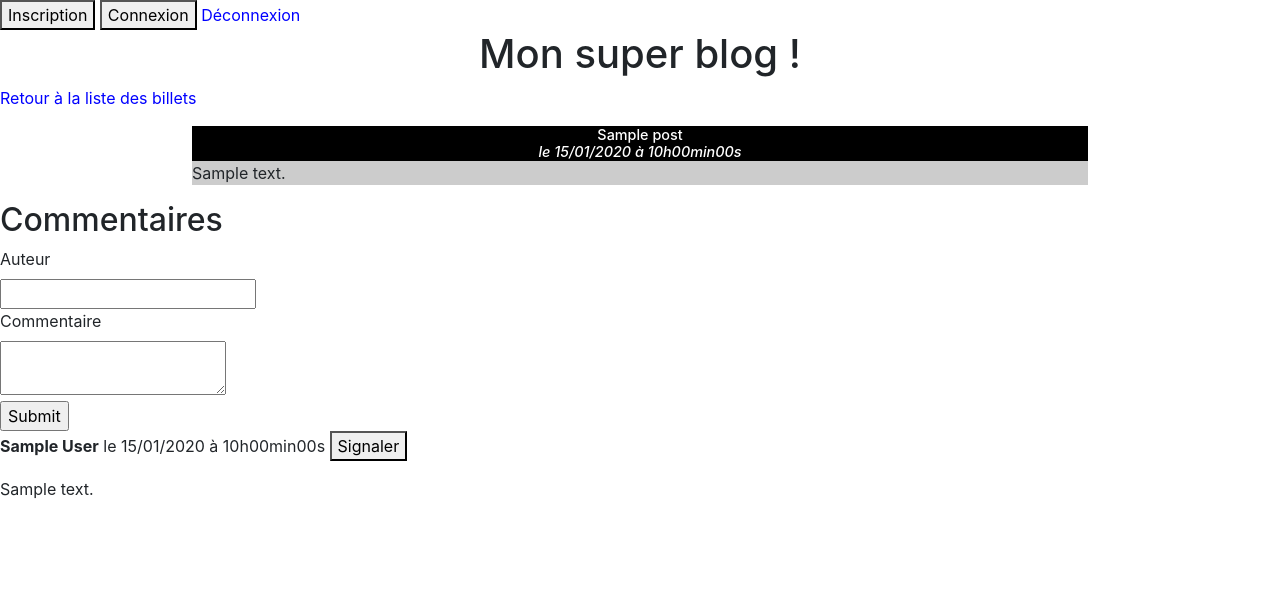
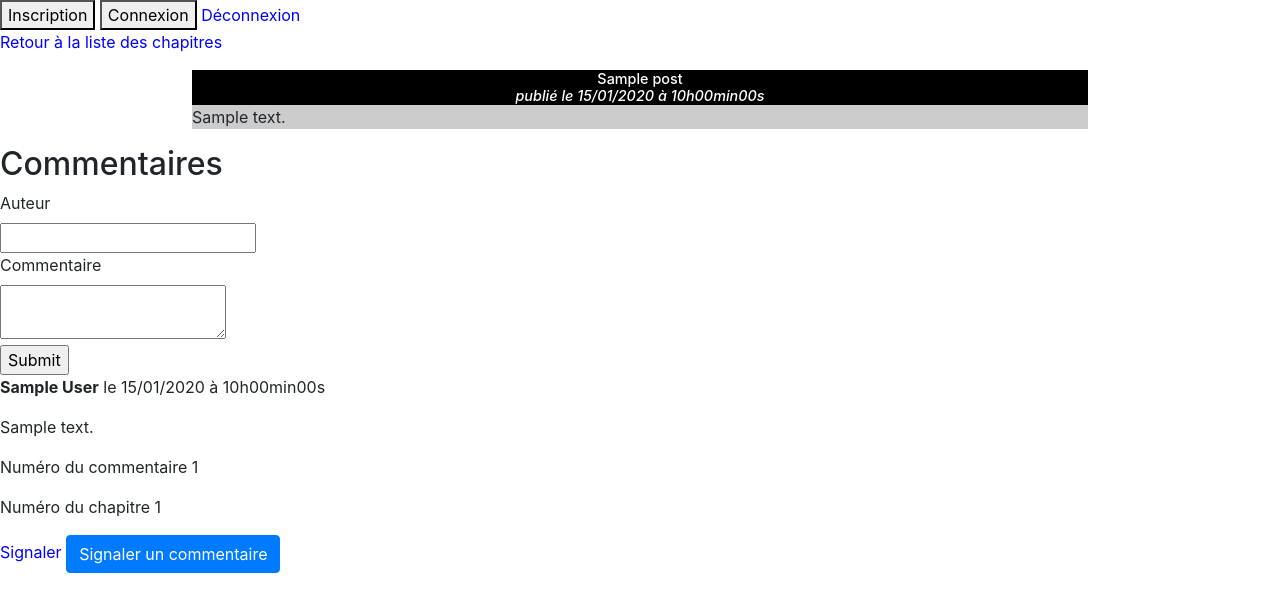
Before and after one commit to AudeLe/Jean-Forteroche-s-Blog, a PHP site: page /public/index.php?action=post&id=1 in a window 1280 px wide. Shown: the top 612 px of the page. Run offline with PHP 8.4, Linux system fonts and the light colour scheme; tables that the repository leaves empty or names only in its code hold one stand-in row (values such as "Sample post").

Commit message:
Adding of the modal asking for a confirmation before reporting a comment.

```diff
--- a/template/postView.php
+++ b/template/postView.php
@@ -2,13 +2,13 @@
 
 <?php ob_start(); ?>
 
-	<h1>Mon super blog !</h1>
-	<p><a href="../public/index.php">Retour à la liste des billets</a></p>
+
+	<p><a href="../public/index.php">Retour à la liste des chapitres</a></p>
 
 	<div class="news">
 		<h3>
 			<?= htmlspecialchars($post['title']) ?><br />
-			<em>le <?= $post['creation_date_fr'] ?></em>
+			<em>publié le <?= $post['creation_date_fr'] ?></em>
 		</h3>
 
 		<p>
@@ -35,9 +35,45 @@
 	<?php
 		while($comment = $comments->fetch()){
 			?>
-			<p><strong><?= htmlspecialchars($comment['author']) ?></strong> le <?= $comment['comment_date_fr'] ?> <button id="ReportedComment">Signaler</button></p>
-            <p id="ReportedCommentArea"></p>
+			<p><strong><?= htmlspecialchars($comment['author']) ?></strong> le <?= $comment['comment_date_fr'] ?> <!--<button id="ReportedComment">Signaler</button>--></p>
+            <!--<p id="ReportedCommentArea"></p>-->
 			<p><?= nl2br(htmlspecialchars($comment['comment'])) ?></p>
+            <p>Numéro du commentaire <?= $comment['id'] ?></p>
+            <p>Numéro du chapitre <?= $post['id'] ?></p>
+            <a href="../public/index.php?action=reportComment&id=<?= $comment['id'] ?>">Signaler</a>
+
+            <!-- Button trigger modal -->
+            <button type="button" class="btn btn-primary" data-toggle="modal" data-target="#reportComment">
+                Signaler un commentaire
+            </button>
+
+            <!-- Modal -->
+            <div class="modal fade" id="reportComment" tabindex="-1" role="dialog" aria-labelledby="reportCommentLabel" aria-hidden="true">
+                <div class="modal-dialog" role="document">
+                    <div class="modal-content">
+
+                        <div class="modal-header">
+                            <h5 class="modal-title" id="reportCommentLabel">
+                                Signaler un commentaire
+                            </h5>
+                            <button type="button" class="close" data-dismiss="modal" aria-label="Close">
+                                <span aria-hidden="true">&times;</span>
+                            </button>
+                        </div>
+
+                        <div class="modal-body">
+                            <p>Êtes-vous sûr(e) de vouloir signaler ce commentaire ?</p>
+                        </div>
+
+                        <div class="modal-footer">
+                            <button type="button" class="btn btn-secondary" data-dismiss="modal">Close</button>
+                            <button type="button" class="btn btn-primary">Save changes</button>
+
+                        </div>
+
+                    </div>
+                </div>
+            </div>
 
 			<?php
 		}
```
